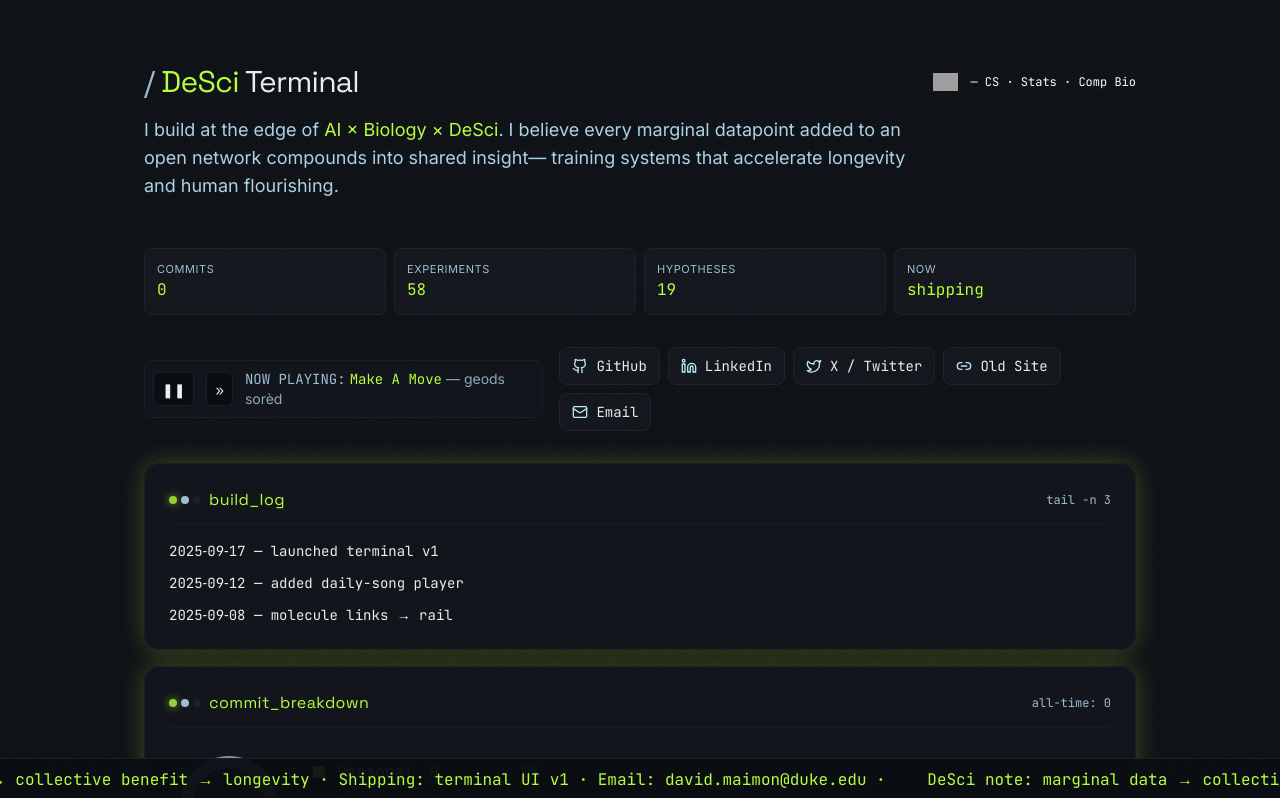
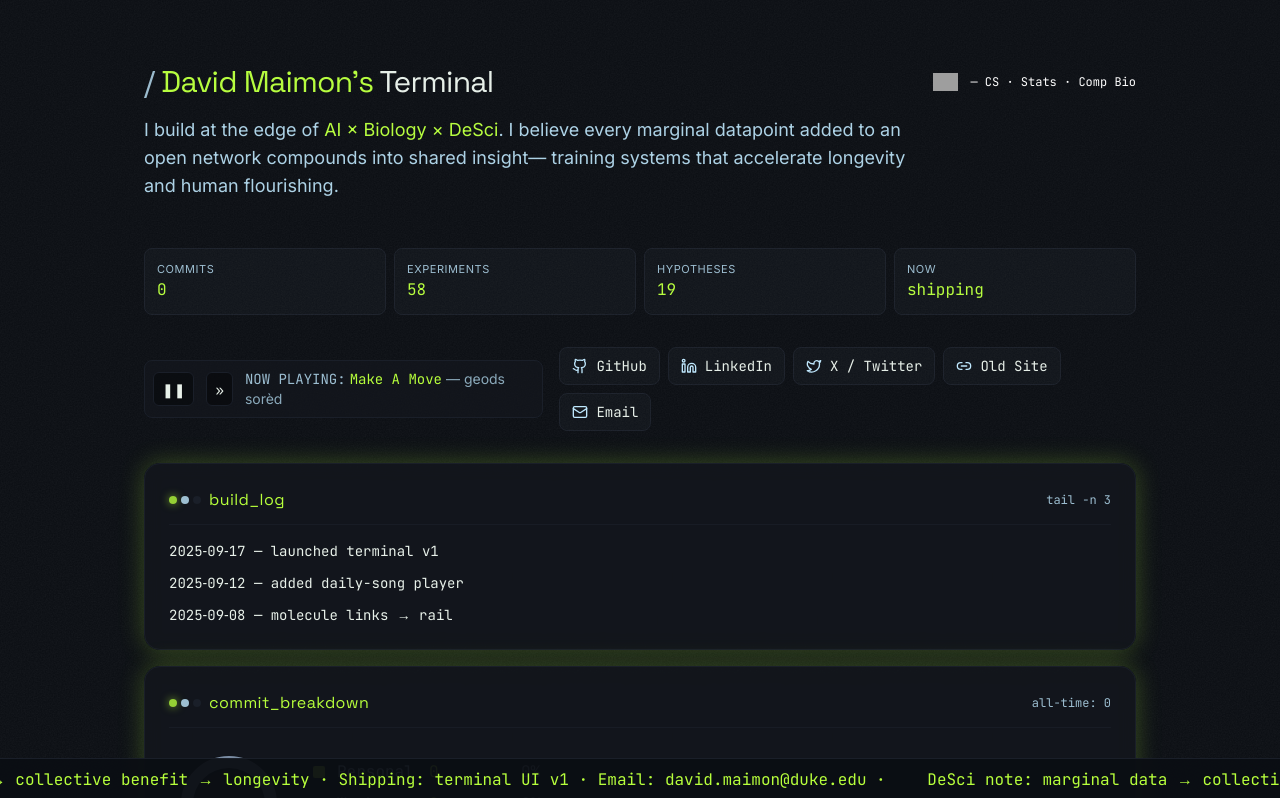
Before and after one commit to maimond123/davidmaimon.com, a Next.js app: page / in a window 1280 px wide. Shown: the top 798 px of the page. Built offline with nearby package versions, Linux system fonts and the light colour scheme; grey boxes are pictures that could not be loaded.

Commit message:
added the type-writer effect

```diff
--- a/app/globals.css
+++ b/app/globals.css
@@ -26,3 +26,15 @@ body::before {
 @media (prefers-reduced-motion: reduce) {
   .animate-marquee { animation: none; transform: none; }
 }
+
+@keyframes blink {
+  0%, 49% { opacity: 1; }
+  50%, 100% { opacity: 0; }
+}
+
+.blink-underscore {
+  display: inline-block;
+  width: 0.6ch;
+  color: theme('colors.ice');
+  animation: blink 1s step-end infinite;
+}
--- a/app/page.tsx
+++ b/app/page.tsx
@@ -5,6 +5,7 @@ import Ticker from "@/components/Ticker";
 import VibePlayer from "@/components/VibePlayer";
 import CommitBreakdown from "@/components/CommitBreakdown";
 import Image from "next/image";
+import TypewriterTitle from "@/components/TypewriterTitle";
 
 export default function Home() {
   const tickerItems = [
@@ -18,9 +19,7 @@ export default function Home() {
       {/* Header / Hero */}
       <header className="mb-8 md:mb-12">
         <div className="flex items-center justify-between mb-4">
-          <h1 className="font-display text-2xl md:text-3xl tracking-tight">
-            <span className="text-ice/80">/</span> <span className="text-lime">DeSci</span> Terminal
-          </h1>
+          <TypewriterTitle className="font-display text-2xl md:text-3xl tracking-tight" />
           <div className="inline-flex items-center gap-3">
             <a
               href="https://www.instagram.com/dukeuniversity/?hl=en"
--- /dev/null
+++ b/components/TypewriterTitle.tsx
@@ -0,0 +1,43 @@
+"use client";
+import React from "react";
+
+export default function TypewriterTitle({ className }: { className?: string }) {
+  const fullText = "David Maimon's Terminal";
+  const greenSegmentLength = "David Maimon's".length;
+
+  const [index, setIndex] = React.useState(0);
+  const [done, setDone] = React.useState(false);
+
+  React.useEffect(() => {
+    const prefersReduced = typeof window !== "undefined" && window.matchMedia && window.matchMedia("(prefers-reduced-motion: reduce)").matches;
+    if (prefersReduced) {
+      setIndex(fullText.length);
+      setDone(true);
+      return;
+    }
+
+    if (index >= fullText.length) {
+      setDone(true);
+      return;
+    }
+
+    const id = window.setTimeout(() => setIndex((v) => v + 1), 40);
+    return () => window.clearTimeout(id);
+  }, [index, fullText.length]);
+
+  const greenText = fullText.slice(0, Math.min(index, greenSegmentLength));
+  const restTyped = fullText
+    .slice(greenSegmentLength)
+    .slice(0, Math.max(0, index - greenSegmentLength));
+
+  return (
+    <h1 className={className}>
+      <span className="text-ice/80">/</span>{" "}
+      <span>
+        <span className="text-lime">{greenText}</span>
+        {restTyped}
+        {done ? <span className="blink-underscore">_</span> : null}
+      </span>
+    </h1>
+  );
+}
```
